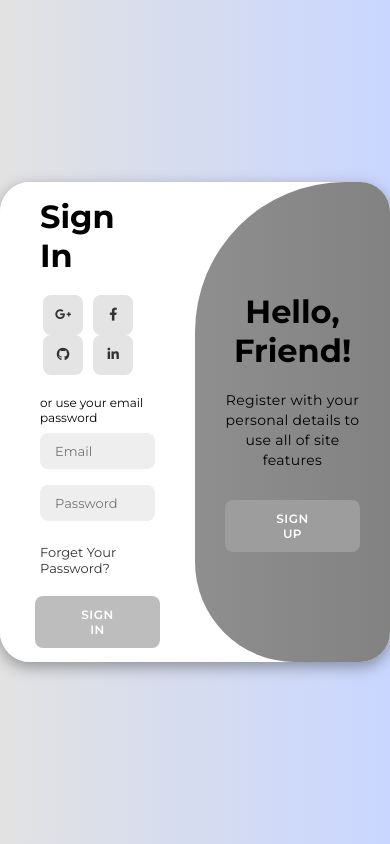
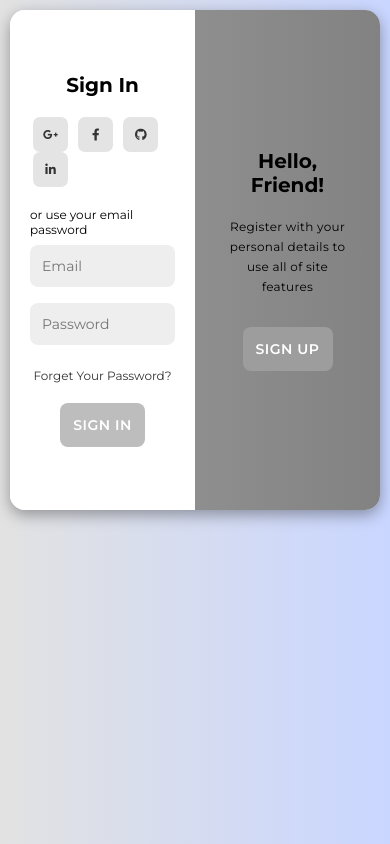
Before and after one commit to 07-muhammad/iV-Project, a plain HTML site: page LoginPage.html in a window 390 px wide. Drawn offline with Linux system fonts and the light colour scheme.

Commit message:
Added Responsiveness

```diff
--- a/LoginPage.css
+++ b/LoginPage.css
@@ -1,13 +1,13 @@
-@import url('https://fonts.googleapis.com/css2?family=Montserrat:wght@300;400;500;600;700&display=swap');
+@import url("https://fonts.googleapis.com/css2?family=Montserrat:wght@300;400;500;600;700&display=swap");
 
-*{
+* {
   margin: 0;
   padding: 0;
   box-sizing: border-box;
-    font-family: 'Montserrat', sans-serif;
+  font-family: "Montserrat", sans-serif;
 }
 
-body{
+body {
   background-color: #c9d6ff;
   background: linear-gradient(to right, #e2e2e2, #c9d6ff);
   display: flex;
@@ -17,7 +17,7 @@ body{
   height: 100vh;
 }
 
-.container{
+.container {
   background-color: #fff;
   border-radius: 30px;
   box-shadow: 0 5px 15px rgba(0, 0, 0, 0.35);
@@ -28,25 +28,25 @@ body{
   min-height: 480px;
 }
 
-.container p{
+.container p {
   font-size: 14px;
   line-height: 20px;
   letter-spacing: 0.3px;
   margin: 20px 0;
 }
 
-.container span{
+.container span {
   font-size: 12px;
 }
 
-.container a{
+.container a {
   color: #333;
   font-size: 13px;
   text-decoration: none;
   margin: 15px 0 10px;
 }
 
-.container button{
+.container button {
   background-color: #bdbdbd;
   color: #fff;
   font-size: 12px;
@@ -61,23 +61,23 @@ body{
   transition: 0.3s;
 }
 
-.container button:hover{
+.container button:hover {
   background-color: #696969;
   color: black;
 }
 
-.container button.hidden{
+.container button.hidden {
   background-color: rgb(158, 157, 157);
   color: white;
   transition: 0.5s;
 }
 
-.container button.hidden:hover{
+.container button.hidden:hover {
   background-color: #696969;
   color: black;
 }
 
-.container form{
+.container form {
   background-color: #fff;
   display: flex;
   align-items: center;
@@ -87,7 +87,7 @@ body{
   height: 100%;
 }
 
-.container input{
+.container input {
   background-color: #eee;
   border: none;
   margin: 8px 0;
@@ -99,57 +99,59 @@ body{
   transition: 0.5s;
 }
 
-.container input:hover{
+.container input:hover {
   background-color: #b1b0b0;
 }
 
-.form-container{
+.form-container {
   position: absolute;
   top: 0;
   height: 100%;
   transition: all 0.6s ease-in-out;
 }
 
-.sign-in{
+.sign-in {
   left: 0;
   width: 50%;
   z-index: 2;
 }
 
-.container.active .sign-in{
+.container.active .sign-in {
   transform: translateX(100%);
 }
 
-.sign-up{
+.sign-up {
   left: 0;
   width: 50%;
   opacity: 0;
   z-index: 1;
 }
 
-.container.active .sign-up{
+.container.active .sign-up {
   transform: translateX(100%);
   opacity: 1;
   z-index: 5;
   animation: move 0.6s;
 }
 
-@keyframes move{
-    0%, 49.99%{
+@keyframes move {
+  0%,
+  49.99% {
     opacity: 0;
     z-index: 1;
   }
-    50%, 100%{
+  50%,
+  100% {
     opacity: 1;
     z-index: 5;
   }
 }
 
-.social-icons{
+.social-icons {
   margin: 20px 0;
 }
 
-.social-icons a{
+.social-icons a {
   background: rgb(228, 228, 228);
   border-radius: 20%;
   display: inline-flex;
@@ -161,11 +163,11 @@ body{
   transition: 0.3s;
 }
 
-.social-icons a:hover{
+.social-icons a:hover {
   background-color: #b0b0b1d3;
 }
 
-.toggle-container{
+.toggle-container {
   position: absolute;
   top: 0;
   left: 50%;
@@ -177,12 +179,12 @@ body{
   z-index: 1000;
 }
 
-.container.active .toggle-container{
+.container.active .toggle-container {
   transform: translateX(-100%);
   border-radius: 0 150px 100px 0;
 }
 
-.toggle{
+.toggle {
   background-color: #c2c2c2;
   height: 100%;
   background: linear-gradient(to right, #9b9b9b, #828283);
@@ -195,11 +197,11 @@ body{
   transition: all 0.6s ease-in-out;
 }
 
-.container.active .toggle{
+.container.active .toggle {
   transform: translateX(50%);
 }
 
-.toggle-panel{
+.toggle-panel {
   position: absolute;
   width: 50%;
   height: 100%;
@@ -214,19 +216,84 @@ body{
   transition: all 0.6s ease-in-out;
 }
 
-.toggle-left{
+.toggle-left {
   transform: translateX(-200%);
 }
 
-.container.active .toggle-left{
+.container.active .toggle-left {
   transform: translateX(0);
 }
 
-.toggle-right{
+.toggle-right {
   right: 0;
   transform: translateX(0);
 }
 
-.container.active .toggle-right{
+.container.active .toggle-right {
   transform: translateX(200%);
 }
+
+/* RESPONSIVENESS */
+
+@media (max-width: 1024px) {
+  .container {
+    width: 95%;
+  }
+}
+
+@media (max-width: 768px) {
+  body {
+    padding: 10px;
+    height: auto;
+  }
+
+  .container {
+    width: 100%;
+    min-height: 550px;
+    border-radius: 20px;
+  }
+
+  .container form {
+    padding: 20px;
+  }
+
+  .container input {
+    font-size: 14px;
+    padding: 12px;
+  }
+
+  .container button {
+    font-size: 14px;
+    padding: 12px;
+  }
+
+  .toggle-container {
+    border-radius: 0; /* smoother edges for small screens */
+  }
+
+  .toggle {
+    font-size: 14px;
+  }
+}
+
+@media (max-width: 480px) {
+  h1 {
+    font-size: 20px;
+  }
+
+  .container p,
+  .container span,
+  .container a {
+    font-size: 12px;
+  }
+
+  .social-icons a {
+    width: 35px;
+    height: 35px;
+  }
+
+  .container {
+    min-height: 500px;
+    border-radius: 15px;
+  }
+}
```
Lines whose indentation alone changed are shown as unchanged.
